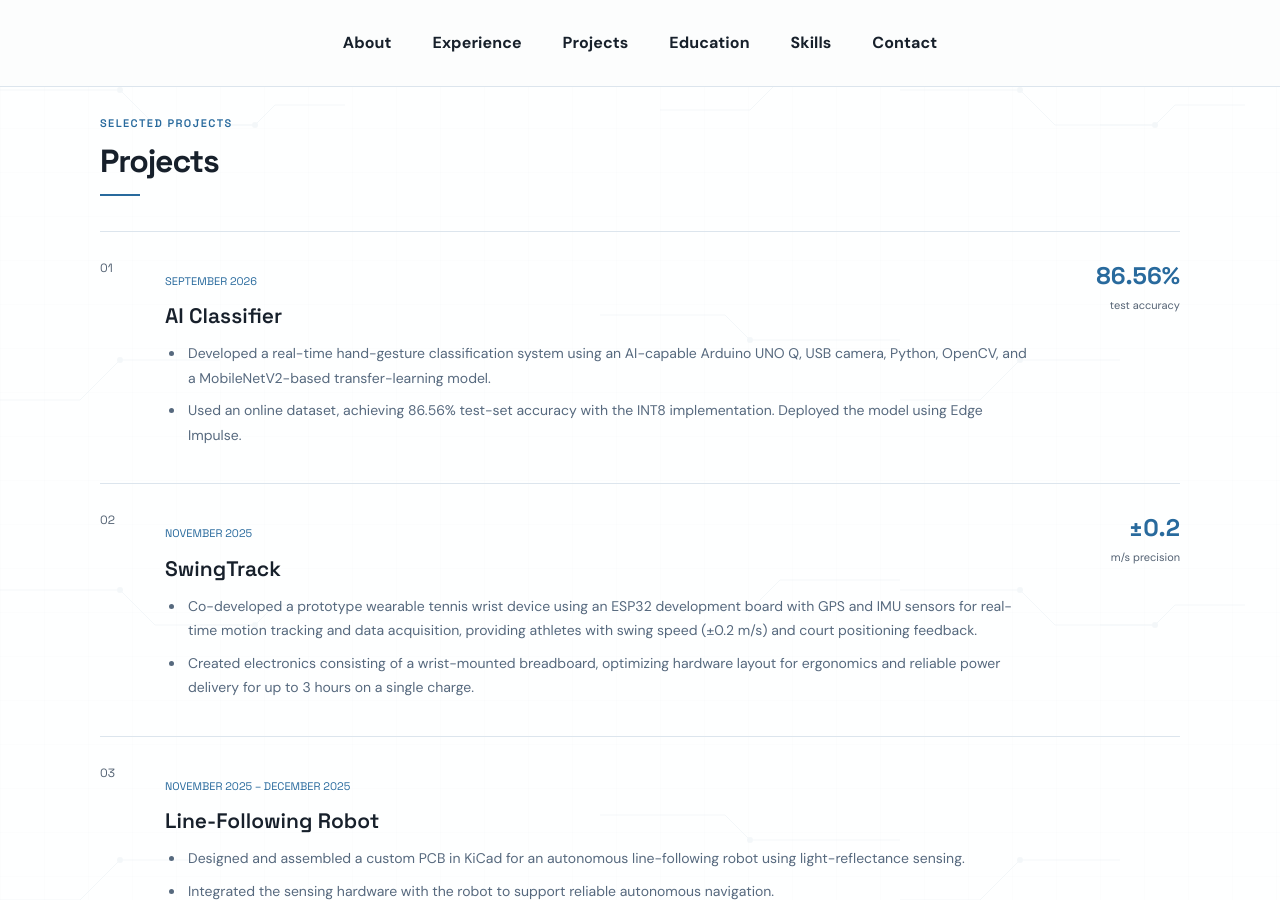
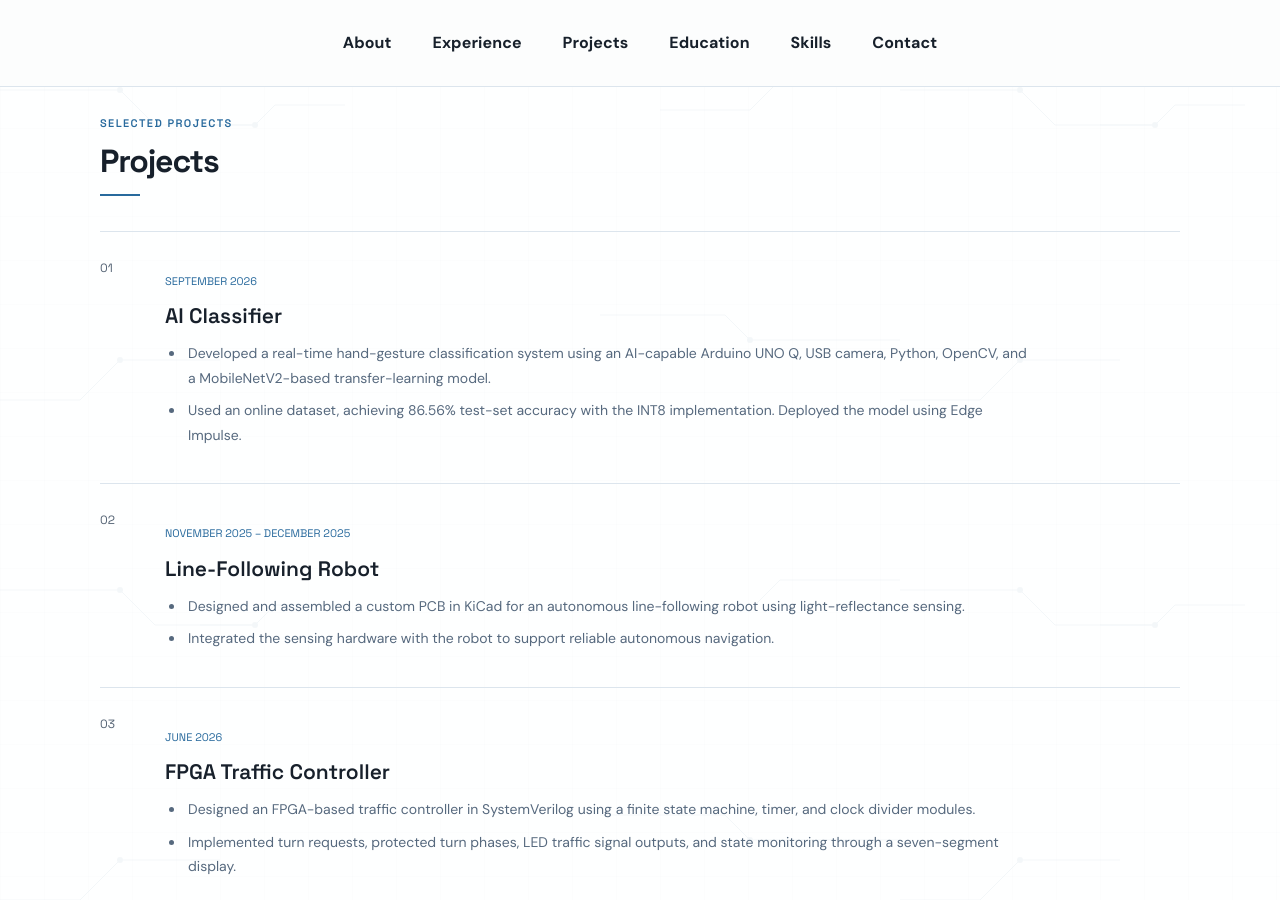
Before and after one commit to AdityaManivel/AdityaManivel.github.io, a Jekyll site: the page index.html, which Jekyll copies as it is, in a window 1280 px wide and 900 px high, scrolled down 5460 px. Built offline with Jekyll 4.4.1, drawn with Linux system fonts in a browser that asks for light colours.

Commit message:
Remove SwingTrack and right-side project metric captions

```diff
--- a/index.html
+++ b/index.html
@@ -136,10 +136,10 @@
       <div class="wrap">
         <div class="section-heading reveal"><p class="index">SELECTED PROJECTS</p><h2>Projects</h2></div>
         <div class="project-list">
-          <article class="project reveal"><div class="project-num">01</div><div><p class="project-type">SEPTEMBER 2026</p><h3>AI Classifier</h3><ul class="project-bullets"><li>Developed a real-time hand-gesture classification system using an AI-capable Arduino UNO Q, USB camera, Python, OpenCV, and a MobileNetV2-based transfer-learning model.</li><li>Used an online dataset, achieving 86.56% test-set accuracy with the INT8 implementation. Deployed the model using Edge Impulse.</li></ul></div><div class="project-stat"><strong>86.56%</strong><span>test accuracy</span></div></article>
-          <article class="project reveal"><div class="project-num">02</div><div><p class="project-type">NOVEMBER 2025</p><h3>SwingTrack</h3><ul class="project-bullets"><li>Co-developed a prototype wearable tennis wrist device using an ESP32 development board with GPS and IMU sensors for real-time motion tracking and data acquisition, providing athletes with swing speed (±0.2 m/s) and court positioning feedback.</li><li>Created electronics consisting of a wrist-mounted breadboard, optimizing hardware layout for ergonomics and reliable power delivery for up to 3 hours on a single charge.</li></ul></div><div class="project-stat"><strong>±0.2</strong><span>m/s precision</span></div></article>
-          <article class="project reveal"><div class="project-num">03</div><div><p class="project-type">NOVEMBER 2025 – DECEMBER 2025</p><h3>Line-Following Robot</h3><ul class="project-bullets"><li>Designed and assembled a custom PCB in KiCad for an autonomous line-following robot using light-reflectance sensing.</li><li>Integrated the sensing hardware with the robot to support reliable autonomous navigation.</li></ul></div></article>
-          <article class="project reveal"><div class="project-num">04</div><div><p class="project-type">JUNE 2026</p><h3>FPGA Traffic Controller</h3><ul class="project-bullets"><li>Designed an FPGA-based traffic controller in SystemVerilog using a finite state machine, timer, and clock divider modules.</li><li>Implemented turn requests, protected turn phases, LED traffic signal outputs, and state monitoring through a seven-segment display.</li></ul></div><div class="project-stat"><strong>08</strong><span>control states</span></div></article>
+          <article class="project reveal"><div class="project-num">01</div><div><p class="project-type">SEPTEMBER 2026</p><h3>AI Classifier</h3><ul class="project-bullets"><li>Developed a real-time hand-gesture classification system using an AI-capable Arduino UNO Q, USB camera, Python, OpenCV, and a MobileNetV2-based transfer-learning model.</li><li>Used an online dataset, achieving 86.56% test-set accuracy with the INT8 implementation. Deployed the model using Edge Impulse.</li></ul></div></article>
+
+          <article class="project reveal"><div class="project-num">02</div><div><p class="project-type">NOVEMBER 2025 – DECEMBER 2025</p><h3>Line-Following Robot</h3><ul class="project-bullets"><li>Designed and assembled a custom PCB in KiCad for an autonomous line-following robot using light-reflectance sensing.</li><li>Integrated the sensing hardware with the robot to support reliable autonomous navigation.</li></ul></div></article>
+          <article class="project reveal"><div class="project-num">03</div><div><p class="project-type">JUNE 2026</p><h3>FPGA Traffic Controller</h3><ul class="project-bullets"><li>Designed an FPGA-based traffic controller in SystemVerilog using a finite state machine, timer, and clock divider modules.</li><li>Implemented turn requests, protected turn phases, LED traffic signal outputs, and state monitoring through a seven-segment display.</li></ul></div></article>
         </div>
       </div>
     </section>
```
